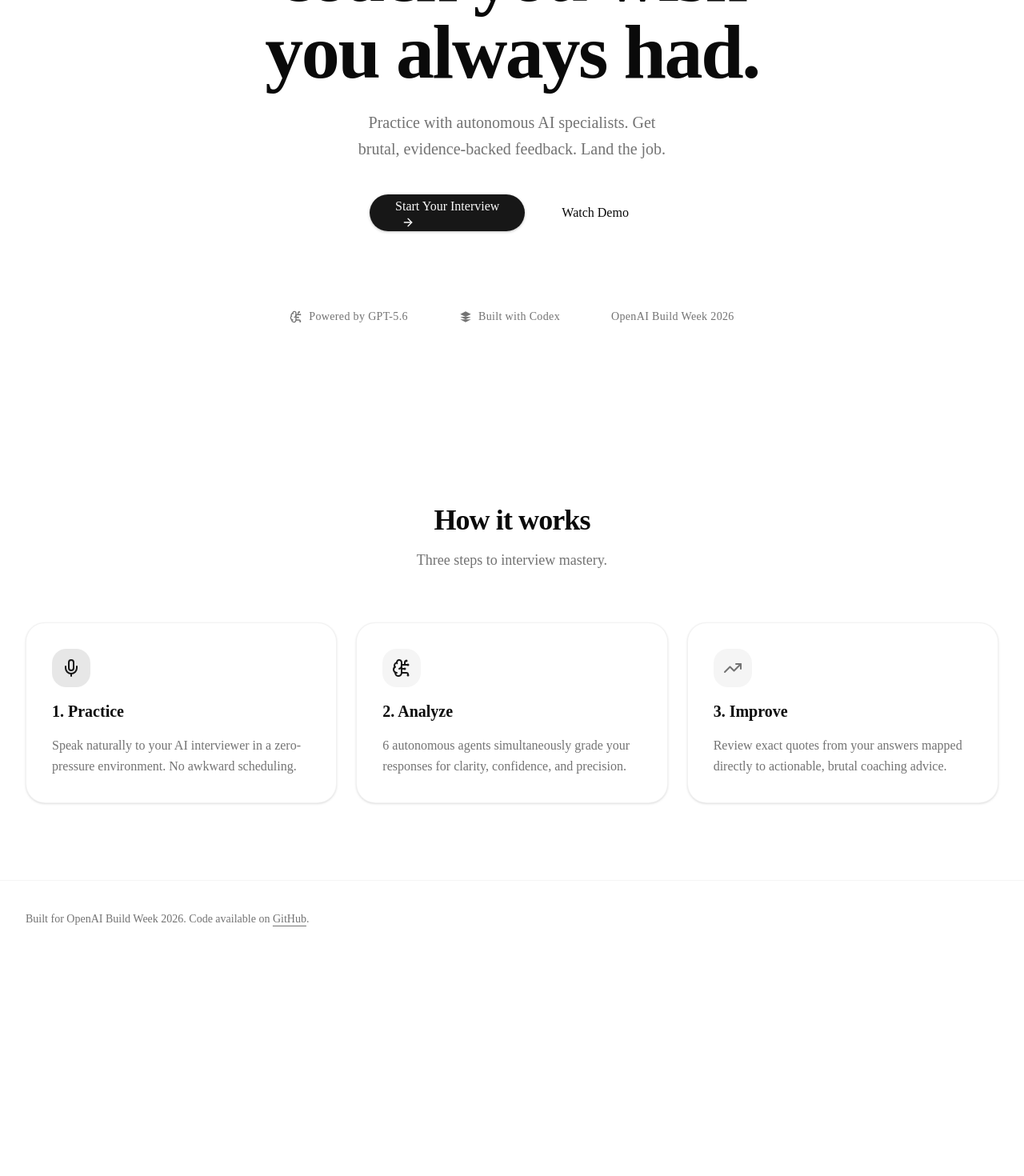
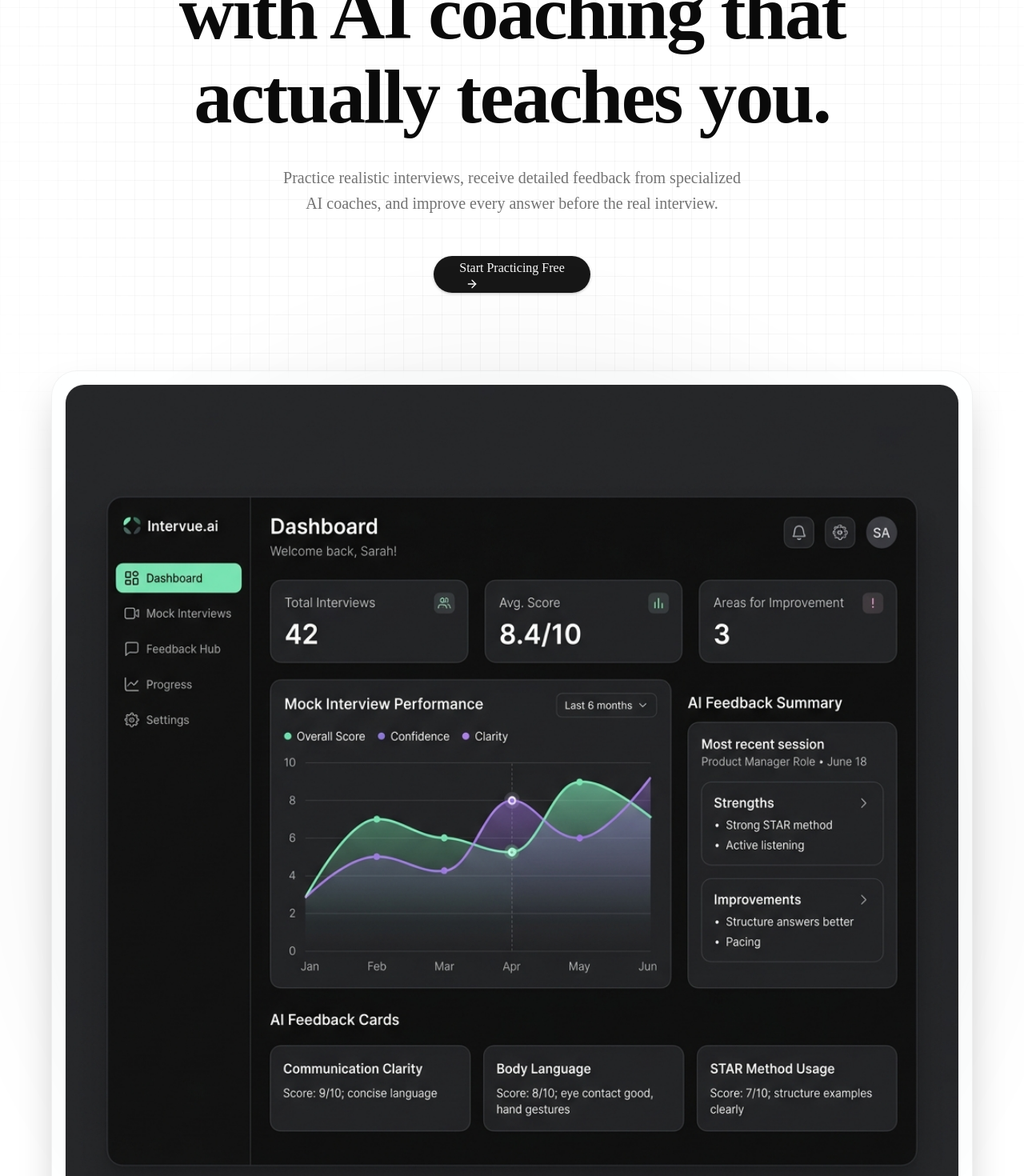
Before and after one commit to Emjaay20/Voxa-AI, a Next.js app: page / in a window 1280 px wide. Shown: the part 360-1830 px from the top of the page at 80% size. Before the commit the page ends 1557 px from the top, so only its background shows below. Built offline with nearby package versions, Linux system fonts and the light colour scheme.

Commit message:
feat(marketing): inject UI perfection and dashboard mockup

```diff
--- a/src/app/(marketing)/page.tsx
+++ b/src/app/(marketing)/page.tsx
@@ -2,31 +2,33 @@
 
 import * as React from "react"
 import Link from "next/link"
+import Image from "next/image"
 import { motion } from "framer-motion"
 import { Button } from "@/components/ui/button"
 import { Container } from "@/components/layout/Container"
 import { Section } from "@/components/layout/Section"
-import { Mic, BrainCircuit, TrendingUp, ArrowRight } from "lucide-react"
+import { Mic, BrainCircuit, TrendingUp, ArrowRight, ShieldCheck } from "lucide-react"
 
 export default function MarketingPage() {
   return (
     <div className="relative overflow-hidden">
-      {/* Subtle Background Gradient */}
+      {/* Premium Backgrounds: Radial Gradient + CSS Grid + Noise */}
       <div className="pointer-events-none absolute inset-0 flex items-center justify-center bg-background">
-        <div className="absolute inset-0 bg-[radial-gradient(ellipse_at_center,rgba(var(--primary-rgb),0.15),transparent_50%)] dark:bg-[radial-gradient(ellipse_at_center,rgba(255,255,255,0.05),transparent_50%)]" />
+        <div className="absolute inset-0 bg-[radial-gradient(ellipse_at_center,rgba(var(--primary-rgb),0.12),transparent_60%)] dark:bg-[radial-gradient(ellipse_at_center,rgba(255,255,255,0.04),transparent_60%)]" />
+        <div className="absolute inset-0 bg-[linear-gradient(to_right,#80808012_1px,transparent_1px),linear-gradient(to_bottom,#80808012_1px,transparent_1px)] bg-[size:24px_24px] [mask-image:radial-gradient(ellipse_60%_50%_at_50%_0%,#000_70%,transparent_100%)]" />
       </div>
 
       <Container className="relative z-10">
-        <Section className="flex min-h-[85vh] flex-col items-center justify-center pb-8 pt-24 md:pb-12 md:pt-32 lg:py-32 text-center">
+        <Section className="flex min-h-[90vh] flex-col items-center justify-start pb-8 pt-24 md:pb-12 md:pt-36 lg:py-40 text-center">
 
           <motion.div
             initial={{ opacity: 0, y: 15 }}
             animate={{ opacity: 1, y: 0 }}
             transition={{ duration: 0.4, ease: "easeOut" }}
-            className="flex flex-col items-center gap-6"
+            className="flex flex-col items-center gap-8"
           >
-            <h1 className="max-w-4xl text-5xl font-extrabold tracking-tight sm:text-6xl md:text-7xl lg:text-8xl text-balance">
-              The interview coach you wish you always had.
+            <h1 className="max-w-5xl text-5xl font-extrabold tracking-tight sm:text-6xl md:text-7xl lg:text-8xl text-balance leading-[1.1]">
+              Ace your next interview with AI coaching that actually teaches you.
             </h1>
 
             <motion.p
@@ -35,7 +37,7 @@ export default function MarketingPage() {
               transition={{ duration: 0.4, delay: 0.1, ease: "easeOut" }}
               className="max-w-2xl text-lg text-muted-foreground sm:text-xl text-balance leading-relaxed"
             >
-              Practice with autonomous AI specialists. Get brutal, evidence-backed feedback. Land the job.
+              Practice realistic interviews, receive detailed feedback from specialized AI coaches, and improve every answer before the real interview.
             </motion.p>
 
             <motion.div
@@ -46,46 +48,66 @@ export default function MarketingPage() {
             >
               <Button size="lg" className="rounded-full px-8 shadow-sm h-12 text-base" asChild>
                 <Link href="/interview">
-                  Start Your Interview <ArrowRight className="ml-2 size-4" />
+                  Start Practicing Free <ArrowRight className="ml-2 size-4" />
                 </Link>
               </Button>
-              <Button size="lg" variant="ghost" className="rounded-full px-8 h-12 text-base" asChild>
-                <Link href="/demo">Watch Demo</Link>
-              </Button>
             </motion.div>
+          </motion.div>
+
+          {/* Premium Dashboard Screenshot */}
+          <motion.div
+            initial={{ opacity: 0, y: 20 }}
+            animate={{ opacity: 1, y: 0 }}
+            transition={{ duration: 0.7, delay: 0.3, ease: "easeOut" }}
+            className="relative mt-24 w-full max-w-6xl rounded-[32px] border border-border/50 bg-background/50 p-2 shadow-2xl backdrop-blur-sm sm:p-4"
+          >
+            <div className="overflow-hidden rounded-3xl border border-border/40 bg-card shadow-inner">
+              <Image
+                src="/dashboard-mockup.png"
+                alt="Voxa AI Dashboard Preview"
+                width={1200}
+                height={800}
+                className="w-full object-cover"
+                priority
+              />
+            </div>
+
+            {/* Subtle glowing ring behind image */}
+            <div className="absolute inset-0 -z-10 bg-primary/20 blur-[100px] rounded-full opacity-30" />
           </motion.div>
 
           {/* Social Proof Strip */}
           <motion.div
             initial={{ opacity: 0 }}
             animate={{ opacity: 1 }}
-            transition={{ duration: 0.6, delay: 0.4 }}
-            className="mt-24 w-full flex flex-wrap items-center justify-center gap-8 text-sm font-medium text-muted-foreground opacity-60 md:gap-16"
+            transition={{ duration: 0.6, delay: 0.5 }}
+            className="mt-28 w-full flex flex-wrap items-center justify-center gap-8 text-sm font-medium text-muted-foreground opacity-60 md:gap-16"
           >
             <span className="flex items-center gap-2 tracking-wide"><BrainCircuit className="size-4" /> Powered by GPT-5.6</span>
+            <span className="flex items-center gap-2 tracking-wide"><ShieldCheck className="size-4" /> Multi-Agent Feedback</span>
             <span className="flex items-center gap-2 tracking-wide"><svg className="size-4" viewBox="0 0 24 24" fill="currentColor" stroke="none"><path d="M12 2L2 7l10 5 10-5-10-5zM2 17l10 5 10-5M2 12l10 5 10-5"/></svg> Built with Codex</span>
             <span className="flex items-center gap-2 tracking-wide">OpenAI Build Week 2026</span>
           </motion.div>
         </Section>
 
-        {/* Bento Grid: How It Works */}
-        <Section className="py-24">
-          <div className="mb-16 text-center">
-            <h2 className="text-3xl font-bold tracking-tight sm:text-4xl">How it works</h2>
-            <p className="mt-4 text-lg text-muted-foreground">Three steps to interview mastery.</p>
+        {/* Bento Grid: Outcomes */}
+        <Section className="py-32">
+          <div className="mb-20 text-center">
+            <h2 className="text-3xl font-bold tracking-tight sm:text-5xl">Engineered for growth.</h2>
+            <p className="mt-6 text-lg text-muted-foreground max-w-2xl mx-auto">Stop guessing what went wrong. We break down your performance so you can focus on exactly what matters.</p>
           </div>
 
-          <div className="grid gap-6 md:grid-cols-3">
+          <div className="grid gap-8 md:grid-cols-3 max-w-6xl mx-auto">
             <motion.div
               whileHover={{ y: -5 }}
               transition={{ duration: 0.2 }}
-              className="flex flex-col gap-4 rounded-3xl border border-border/50 bg-card p-8 shadow-sm"
+              className="flex flex-col gap-5 rounded-[2.5rem] border border-border/50 bg-card p-10 shadow-sm"
             >
-              <div className="flex size-12 items-center justify-center rounded-2xl bg-primary/10 text-primary">
-                <Mic className="size-6" />
+              <div className="flex size-14 items-center justify-center rounded-2xl bg-primary/10 text-primary">
+                <Mic className="size-7" />
               </div>
-              <h3 className="text-xl font-bold">1. Practice</h3>
-              <p className="text-muted-foreground leading-relaxed">
+              <h3 className="text-2xl font-bold">Simulate Real Interviews</h3>
+              <p className="text-muted-foreground leading-relaxed text-lg">
                 Speak naturally to your AI interviewer in a zero-pressure environment. No awkward scheduling.
               </p>
             </motion.div>
@@ -93,13 +115,13 @@ export default function MarketingPage() {
             <motion.div
               whileHover={{ y: -5 }}
               transition={{ duration: 0.2 }}
-              className="flex flex-col gap-4 rounded-3xl border border-border/50 bg-card p-8 shadow-sm"
+              className="flex flex-col gap-5 rounded-[2.5rem] border border-border/50 bg-card p-10 shadow-sm"
             >
-              <div className="flex size-12 items-center justify-center rounded-2xl bg-secondary text-secondary-foreground">
-                <BrainCircuit className="size-6" />
+              <div className="flex size-14 items-center justify-center rounded-2xl bg-secondary text-secondary-foreground">
+                <BrainCircuit className="size-7" />
               </div>
-              <h3 className="text-xl font-bold">2. Analyze</h3>
-              <p className="text-muted-foreground leading-relaxed">
+              <h3 className="text-2xl font-bold">Receive Staff-Level Feedback</h3>
+              <p className="text-muted-foreground leading-relaxed text-lg">
                 6 autonomous agents simultaneously grade your responses for clarity, confidence, and precision.
               </p>
             </motion.div>
@@ -107,13 +129,13 @@ export default function MarketingPage() {
             <motion.div
               whileHover={{ y: -5 }}
               transition={{ duration: 0.2 }}
-              className="flex flex-col gap-4 rounded-3xl border border-border/50 bg-card p-8 shadow-sm"
+              className="flex flex-col gap-5 rounded-[2.5rem] border border-border/50 bg-card p-10 shadow-sm"
             >
-              <div className="flex size-12 items-center justify-center rounded-2xl bg-muted text-muted-foreground">
-                <TrendingUp className="size-6" />
+              <div className="flex size-14 items-center justify-center rounded-2xl bg-muted text-muted-foreground">
+                <TrendingUp className="size-7" />
               </div>
-              <h3 className="text-xl font-bold">3. Improve</h3>
-              <p className="text-muted-foreground leading-relaxed">
+              <h3 className="text-2xl font-bold">Track Your Growth</h3>
+              <p className="text-muted-foreground leading-relaxed text-lg">
                 Review exact quotes from your answers mapped directly to actionable, brutal coaching advice.
               </p>
             </motion.div>
--- a/src/components/layout/Footer.tsx
+++ b/src/components/layout/Footer.tsx
@@ -7,12 +7,17 @@ export function Footer() {
       <Container>
         <div className="flex flex-col items-center justify-between gap-4 md:h-24 md:flex-row">
           <p className="text-center text-sm leading-loose text-muted-foreground md:text-left">
-            Built for OpenAI Build Week 2026. Code available on{" "}
+            Built with{" "}
+            <span className="font-medium text-foreground">GPT-5.6</span>,{" "}
+            <span className="font-medium text-foreground">Codex</span>,{" "}
+            <span className="font-medium text-foreground">Next.js</span>,{" "}
+            <span className="font-medium text-foreground">Supabase</span>, and{" "}
+            <span className="font-medium text-foreground">shadcn/ui</span>. Code available on{" "}
             <a
               href="https://github.com/Emjaay20/Voxa-AI"
               target="_blank"
               rel="noreferrer"
-              className="font-medium underline underline-offset-4"
+              className="font-medium text-foreground underline underline-offset-4 hover:text-primary"
             >
               GitHub
             </a>
```
Also changed, not shown: public/dashboard-mockup.png (added).
